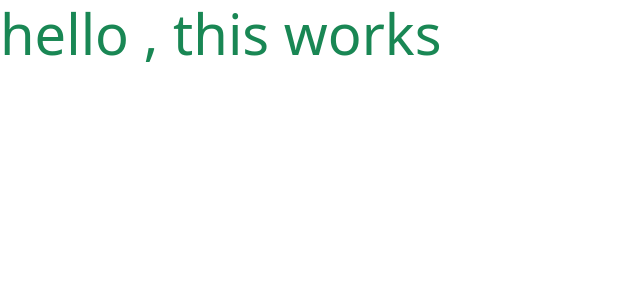
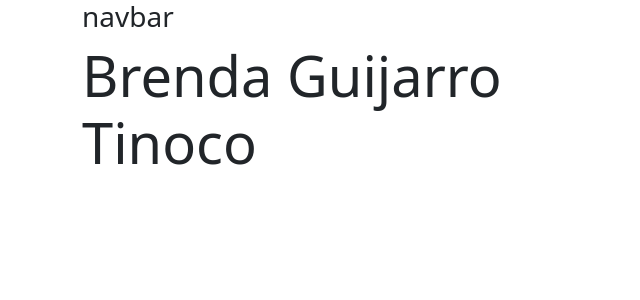
Before and after one commit to Code-Institute-Submissions/SaraSanchezz-4MilestoneProject_OctResub, a Django app: page / in a window 1280 px wide. Shown: the top 300 px of the page, without its empty margins (0-640 px from the left). Run offline with Django 3.2, Linux system fonts and the light colour scheme.

Commit message:
Added home page structure layout

```diff
--- a/home/templates/home/index.html
+++ b/home/templates/home/index.html
@@ -1,7 +1,24 @@
 {% extends "base.html" %}
 {% load static %}
 
+{% block page_header %}
+    <div class="container header-container">
+        <div class="row">
+            <div class="col">
+              <h3>navbar
+              </h3>
+            </div>
+        </div>
+    </div>
+{% endblock %}
+
 {% block content %}
 
-<h1 class="display-4  text-success"> hello , this works </h1>
+ <div class="container h-100">
+     <div class="row h-100">
+         <div class="col-7 col-md-6">
+            <h1 class="display-4  logo-font  text-black"> Brenda Guijarro Tinoco</h1>
+         </div>
+     </div>
+ </div>
 {% endblock %}
```
